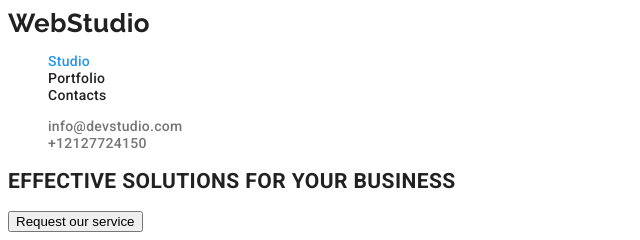
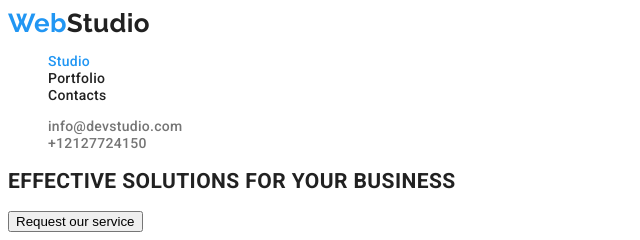
Before and after one commit to MariaZhuk/MaketStart, a plain HTML site: page index.html in a window 1280 px wide. Shown: the top 240 px of the page, 0-640 px from the left. Drawn offline with Linux system fonts and the light colour scheme.

Commit message:
Внесен стиль для цвета лого

```diff
--- a/css/studio.css
+++ b/css/studio.css
@@ -10,10 +10,15 @@
     color: var(--primary-text-color);
 }
 
+.logo-change-color {
+    color: var(--logo-color);
+}
+
 /*  Главная навигация сайта */
 .page-nav {
 
 }
+
 
 .page-nav--link{
     color: var(--primary-text-color);
@@ -34,7 +39,6 @@
     font-size: 14px;
     line-height: 1.14;
     letter-spacing: 0.02em;
-
     color: #757575;
 }
 
```
